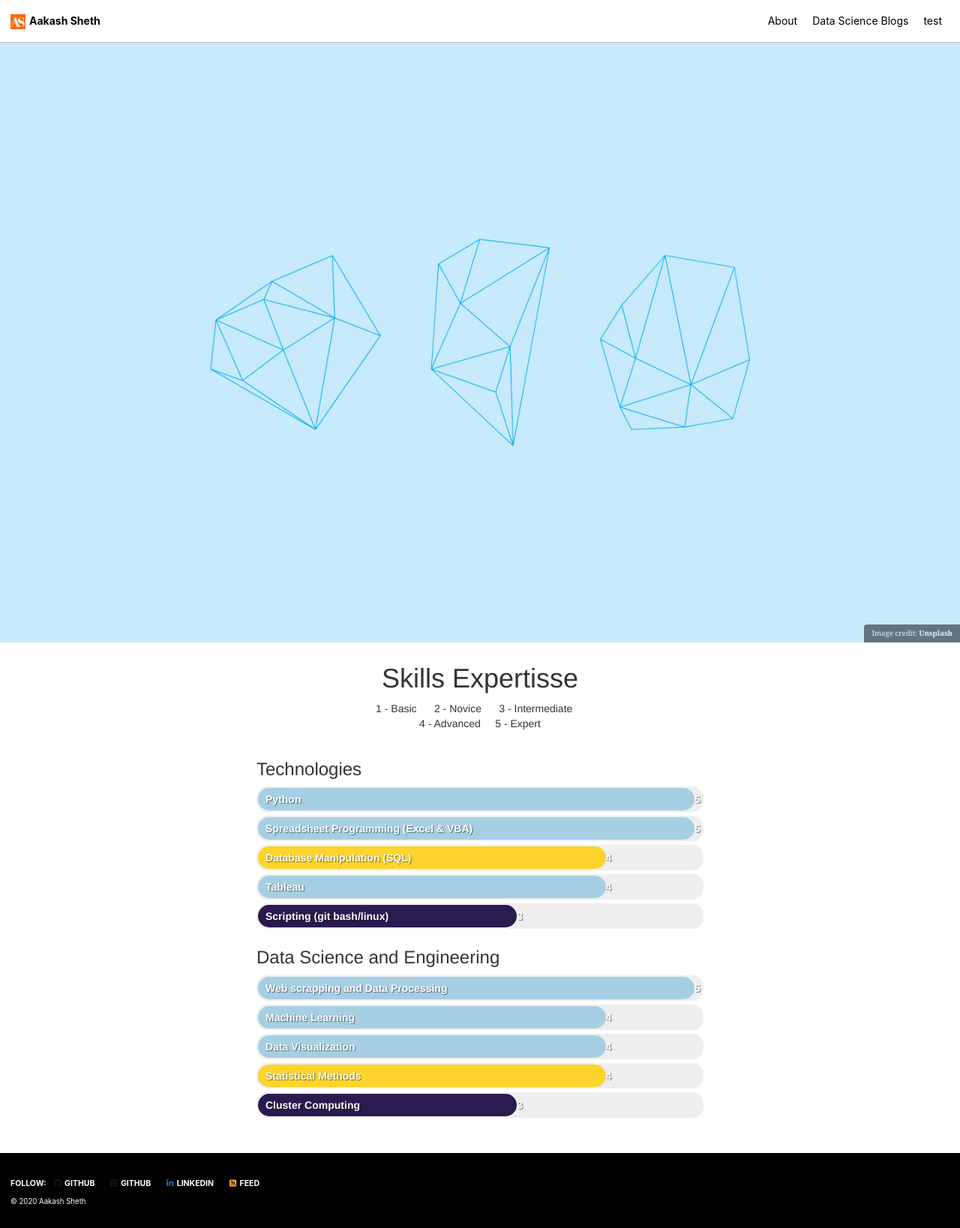
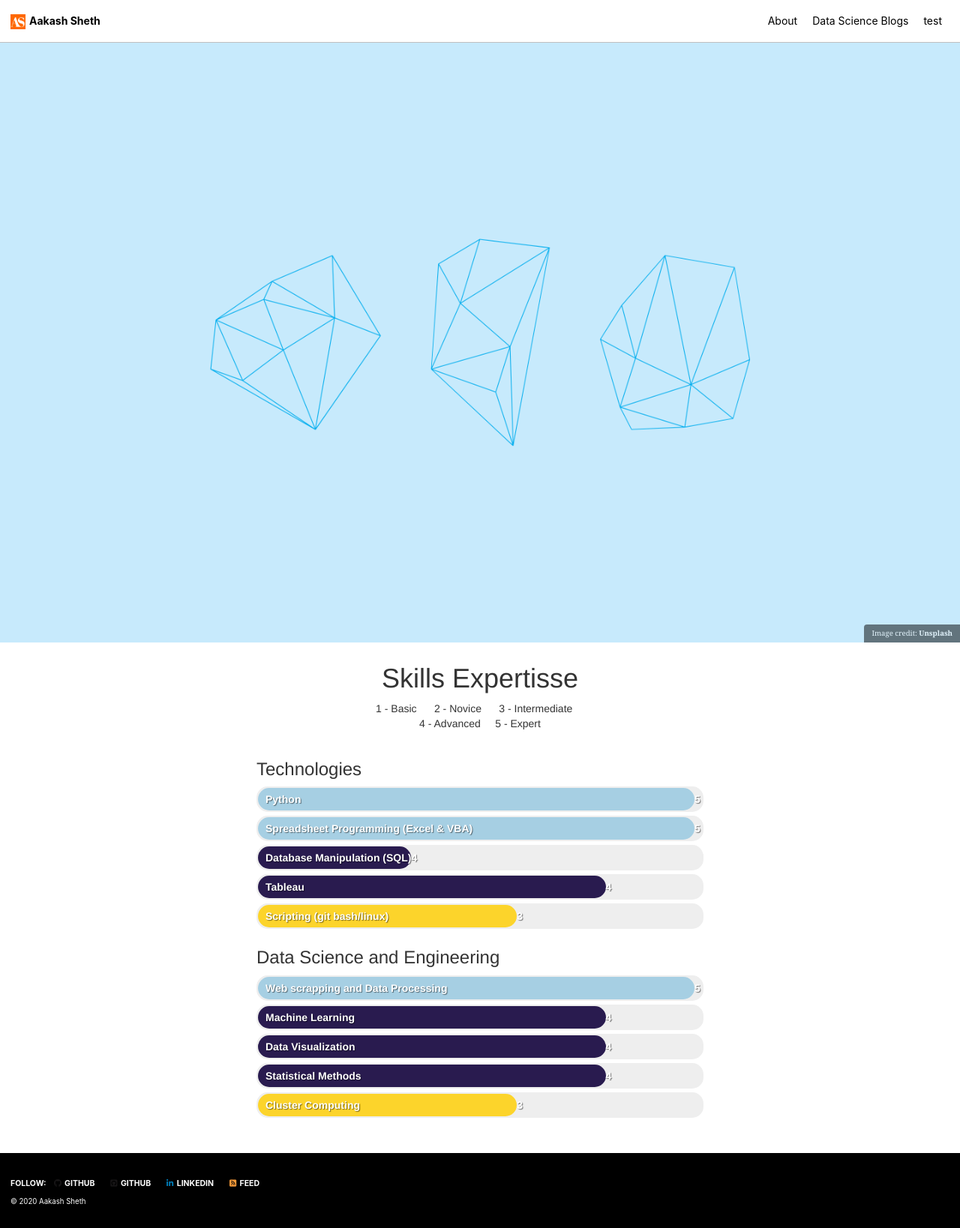
Before and after one commit to aakash-sheth/aakash-sheth.github.io, a Jekyll site: the page built from index.html, in a window 1280 px wide. Shown: the whole page at 75% size. Built offline with Jekyll 4.4.1, drawn with Linux system fonts in a browser that asks for light colours; cached includes are drawn as plain includes; nearby versions of some CDN libraries; the list of posts is cut into pages by our own code.

Commit message:
skill bar test

```diff
--- a/index.html
+++ b/index.html
@@ -100,17 +100,17 @@ header:
         <h3>Technologies</h3>
         <div class="bar back expert" data-skill="Python">5</div>
         <div class="bar back expert" data-skill="Spreadsheet Programming (Excel & VBA)">5</div>
-        <div class="bar advanced" data-skill="Database Manipulation (SQL)">4</div>
-        <div class="bar back advanced" data-skill="Tableau">4</div>
-        <div class="bar front intermediate" data-skill="Scripting (git bash/linux)">3</div>
+        <div class="bar front" data-skill="Database Manipulation (SQL)">4</div>
+        <div class="bar front advanced" data-skill="Tableau">4</div>
+        <div class="bar intermediate" data-skill="Scripting (git bash/linux)">3</div>
   </div>
   <div class="container">
       <h3>Data Science and Engineering</h3>
       <div class="bar back expert" data-skill="Web scrapping and Data Processing">5</div>
-      <div class="bar back advanced" data-skill="Machine Learning">4</div>
-      <div class="bar back advanced" data-skill="Data Visualization">4</div>
-      <div class="bar advanced" data-skill="Statistical Methods">4</div>
-      <div class="bar front intermediate" data-skill="Cluster Computing">3</div>
+      <div class="bar front advanced" data-skill="Machine Learning">4</div>
+      <div class="bar front advanced" data-skill="Data Visualization">4</div>
+      <div class="bar front advanced" data-skill="Statistical Methods">4</div>
+      <div class="bar intermediate" data-skill="Cluster Computing">3</div>
 </div>
 </section>
 </html>
```
